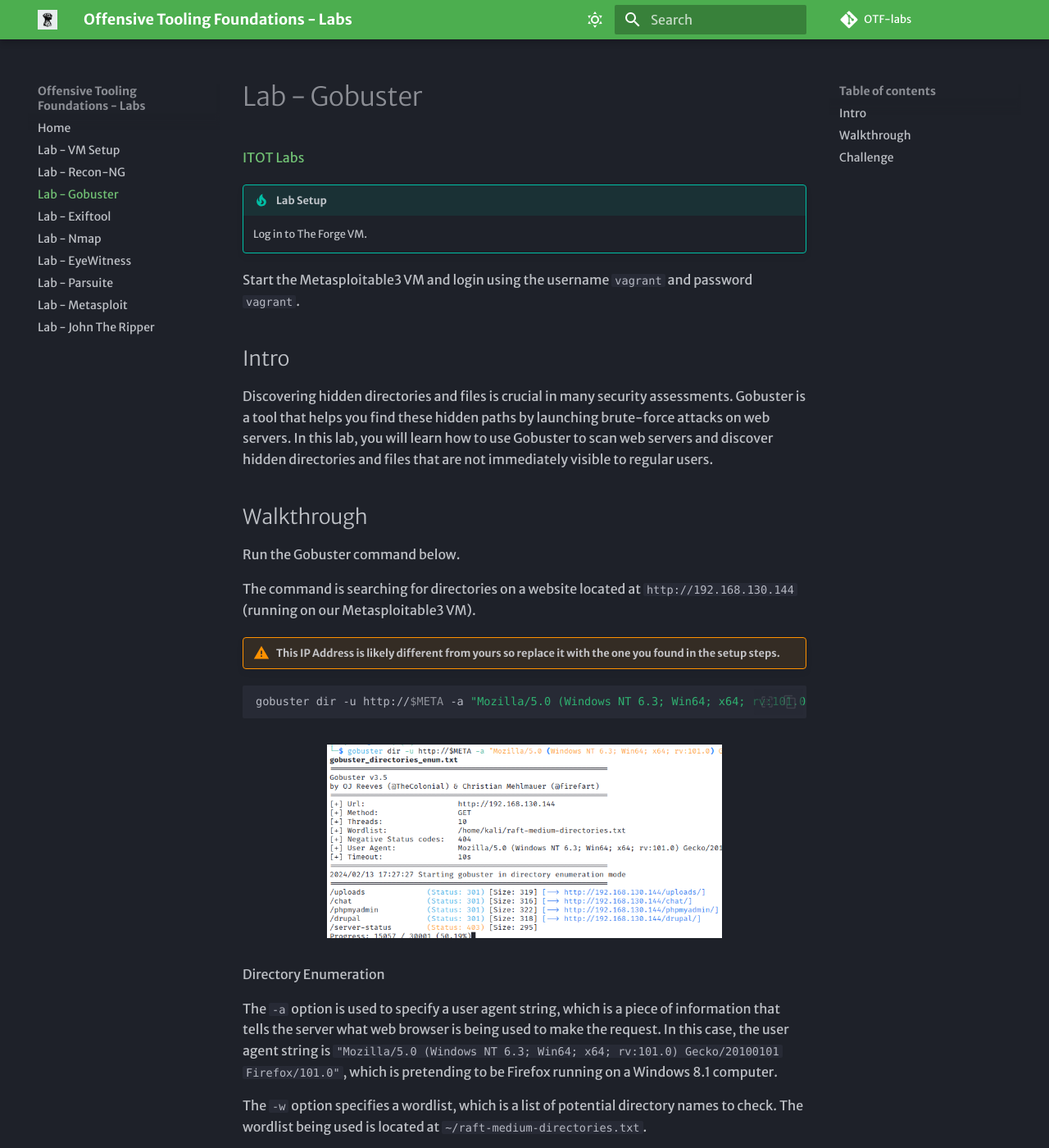
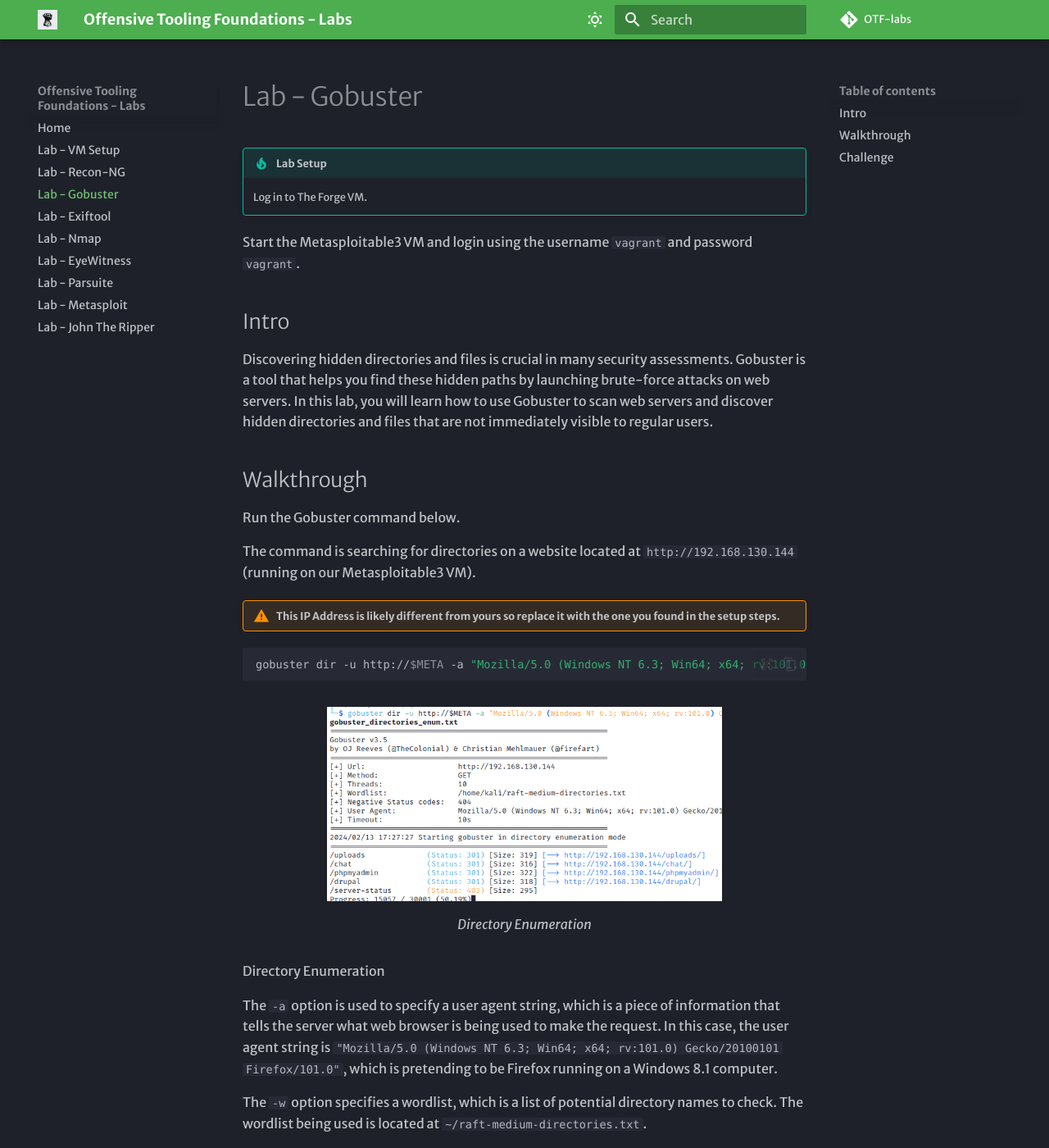
Before and after one commit to ridgebackinfosec/OTF-labs, an MkDocs documentation site: the page built from docs/labs/gobuster/index.md, in a window 1280 px wide and 1400 px high. Shown: the whole window at 82% size. Built offline with MkDocs 1.6.1 and Material for MkDocs 9.7.7, drawn with Linux system fonts in a browser that asks for light colours; some web fonts are replaced; comment, search, counter and statistics services are not loaded; some of the changed text lies outside the part shown.

Commit message:
gobuster lab fixes

```diff
--- a/docs/labs/gobuster/index.md
+++ b/docs/labs/gobuster/index.md
@@ -1,6 +1,4 @@
 # Lab - Gobuster
-
-[ITOT Labs](https://www.notion.so/ITOT-Labs-129f544cc4c846f79af088eaafe62611?pvs=21)
 
 !!! tip "Lab Setup"
     Log in to The Forge VM.
@@ -25,7 +23,7 @@ gobuster dir -u http://$META -a "Mozilla/5.0 (Windows NT 6.3; Win64; x64; rv:101
 
 ![Directory Enumeration](./img/Untitled.png){ width="70%" }
 /// caption
-
+Directory Enumeration
 ///
 Directory Enumeration
 
@@ -43,7 +41,7 @@ gobuster dir -u http://$META -a "Mozilla/5.0 (Windows NT 6.3; Win64; x64; rv:101
 
 ![File Enumeration](./img/Untitled%201.png){ width="70%" }
 /// caption
-
+File Enumeration
 ///
 File Enumeration
 
```
Also changed, not shown: other parts of docs/labs/gobuster/index.md (+1 -1 lines).
